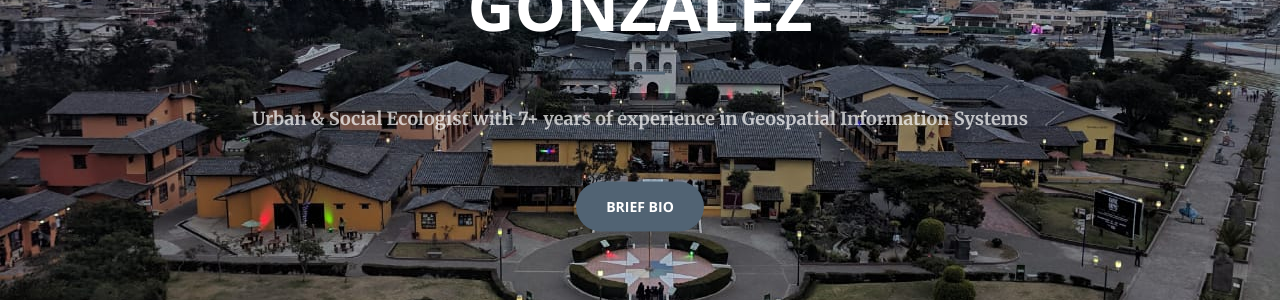
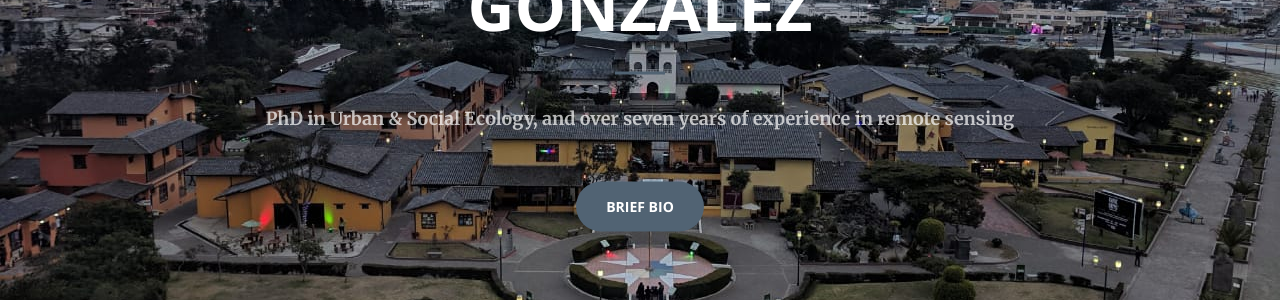
Before and after one commit to RodriguezMayraI/RodriguezMayraI.github.io, a Jekyll site: the page built from index.html, in a window 1280 px wide and 900 px high. Shown: the part 385-685 px from the top of the window. Built offline with Jekyll 4.4.1, drawn with Linux system fonts in a browser that asks for light colours.

Commit message:
Update header.html

```diff
--- a/_includes/header.html
+++ b/_includes/header.html
@@ -3,7 +3,7 @@
         <div class="header-content-inner">
             <h1>Mayra I. Rodríguez González</h1>
             <hr>
-            <p><b>Urban & Social Ecologist with 7+ years of experience in Geospatial Information Systems</b></p>
+            <p><b>PhD in Urban & Social Ecology, and over seven years of experience in remote sensing</b></p>
             <a href="#about" class="btn btn-primary btn-xl page-scroll">Brief bio</a>
         </div>
     </div>
```
